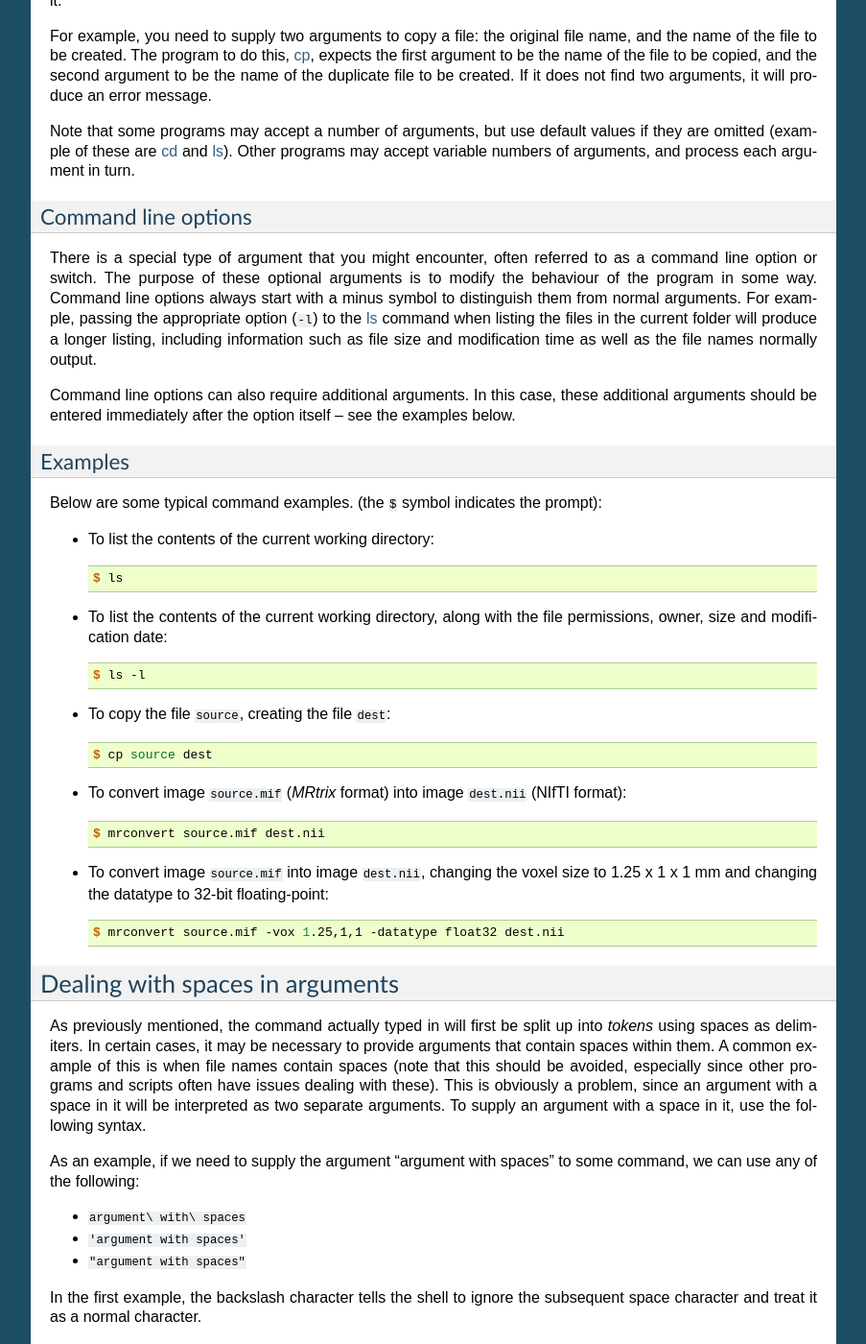
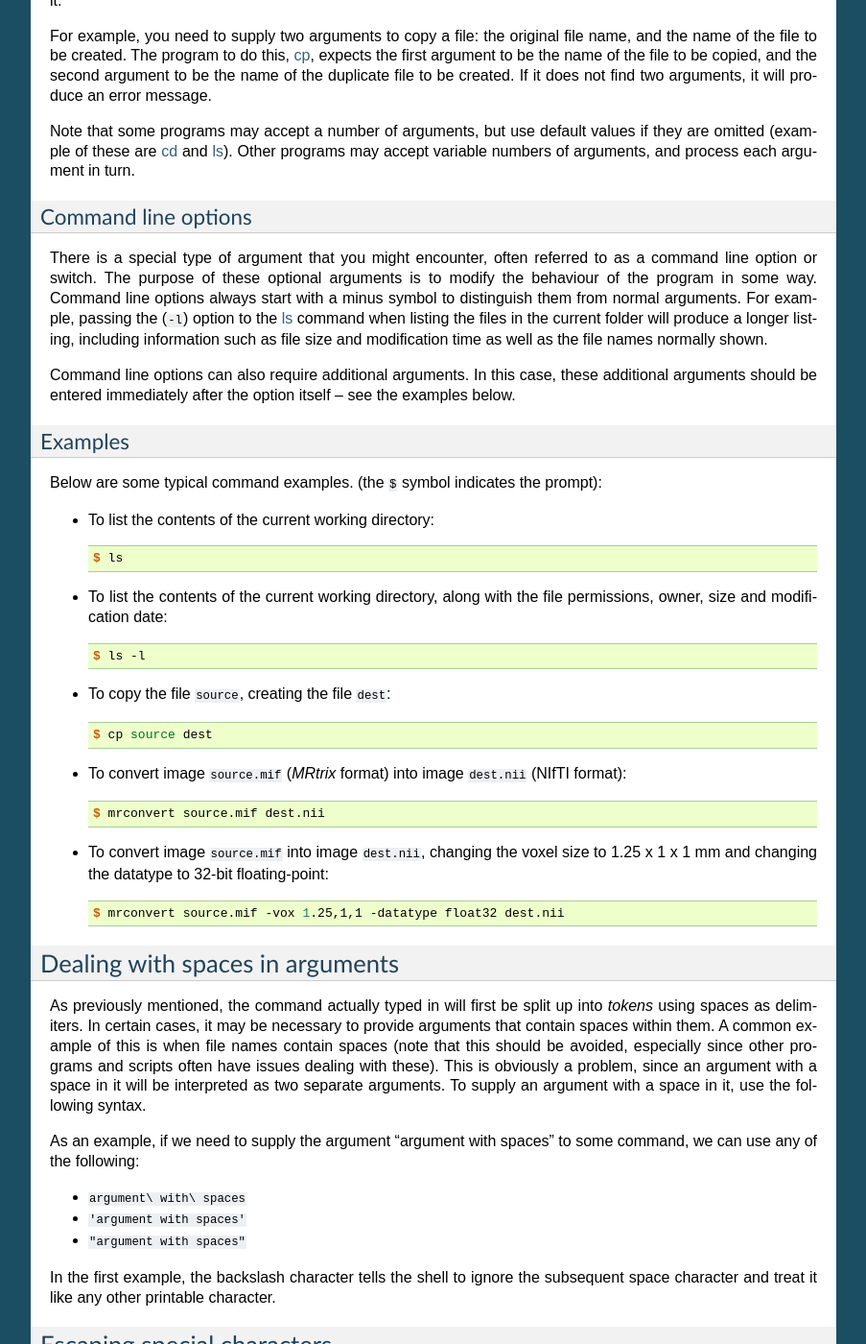
Before and after one commit to MRtrix3/cmdline-tutorial, a Sphinx documentation site: the page built from docs/introduction.rst, in a window 1280 px wide and 1400 px high, scrolled down 1817 px. Shown: the whole window at 96% size, without its empty margins (198-1101 px from the left). Built offline with Sphinx 7.4.7, drawn with Linux system fonts in a browser that asks for light colours; some of the changed text lies outside the part shown.

Commit message:
Update introduction.rst

```diff
--- a/docs/introduction.rst
+++ b/docs/introduction.rst
@@ -146,10 +146,10 @@
 as a command line option or switch. The purpose of these optional arguments is
 to modify the behaviour of the program in some way. Command line options always
 start with a minus symbol to distinguish them from normal arguments. For
-example, passing the appropriate option (``-l``) to the :ref:`ls <ls>` command
+example, passing the (``-l``) option to the :ref:`ls <ls>` command
 when listing the files in the current folder will produce a longer listing,
 including information such as file size and modification time as well as the
-file names normally output.
+file names normally shown.
 
 Command line options can also require additional arguments. In this case, these
 additional arguments should be entered immediately after the option itself --
@@ -216,7 +216,7 @@
 - ``"argument with spaces"``
 
 In the first example, the backslash character tells the shell to ignore the
-subsequent space character and treat it as a normal character.
+subsequent space character and treat it like any other printable character.
 
 
 .. _escaping:
@@ -225,7 +225,7 @@
 ---------------------------
 
 We have already seen that spaces are treated differently from other characters
-and need to be encapsulated by quotes ``', "`` or escaped by a preceding ``\,``
+and need to be encapsulated by quotes ``'``, ``"`` or escaped by a preceding ``\``
 to prevent them being interpreted by the shell as token delimiters. You will
 most likely also encounter other special characters such as
 ``!#$^&*?[](){}<>~;|`` in more `advanced <advanced>`_ usages; these come in
```
Also changed, not shown: other parts of docs/introduction.rst (+3 -3 lines).
